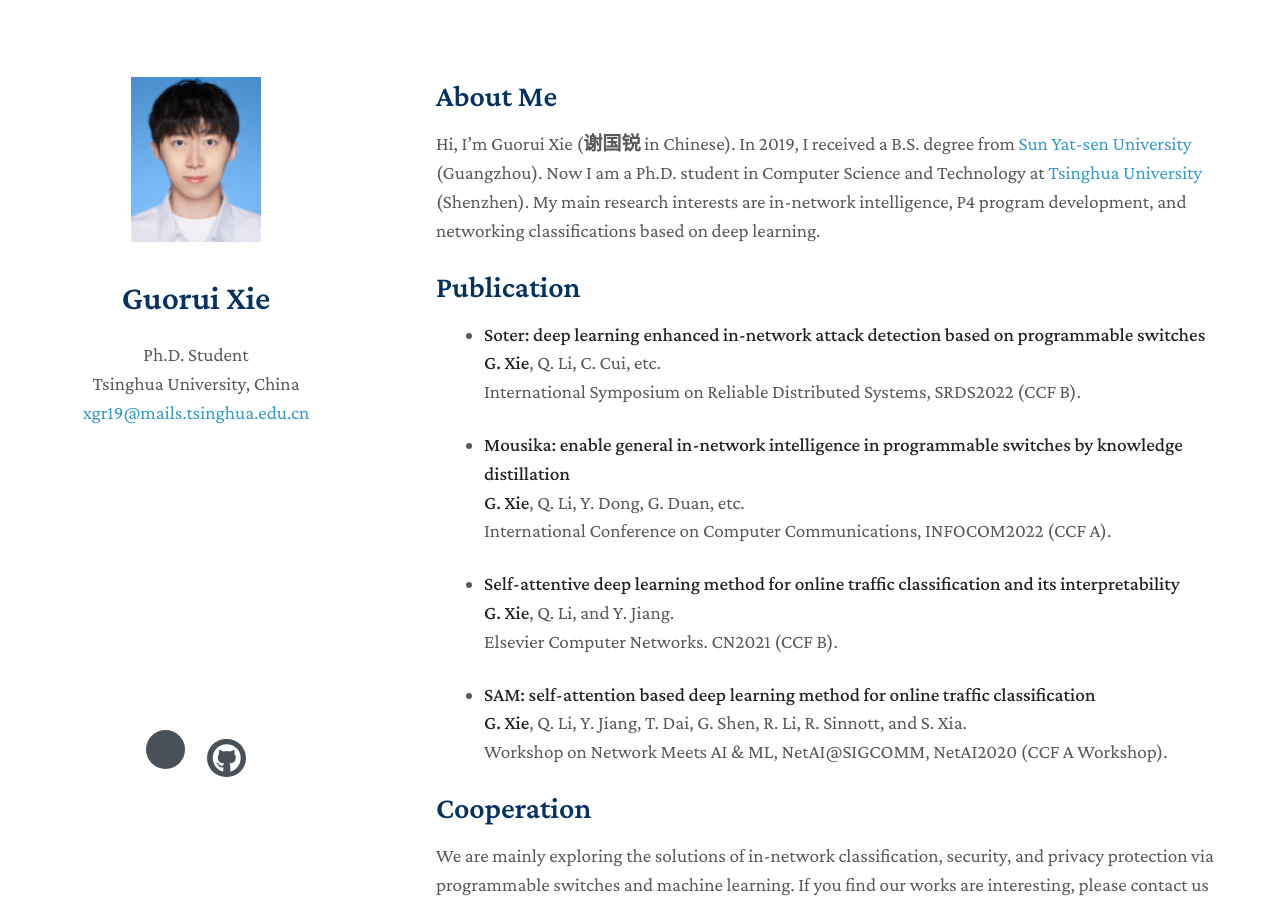
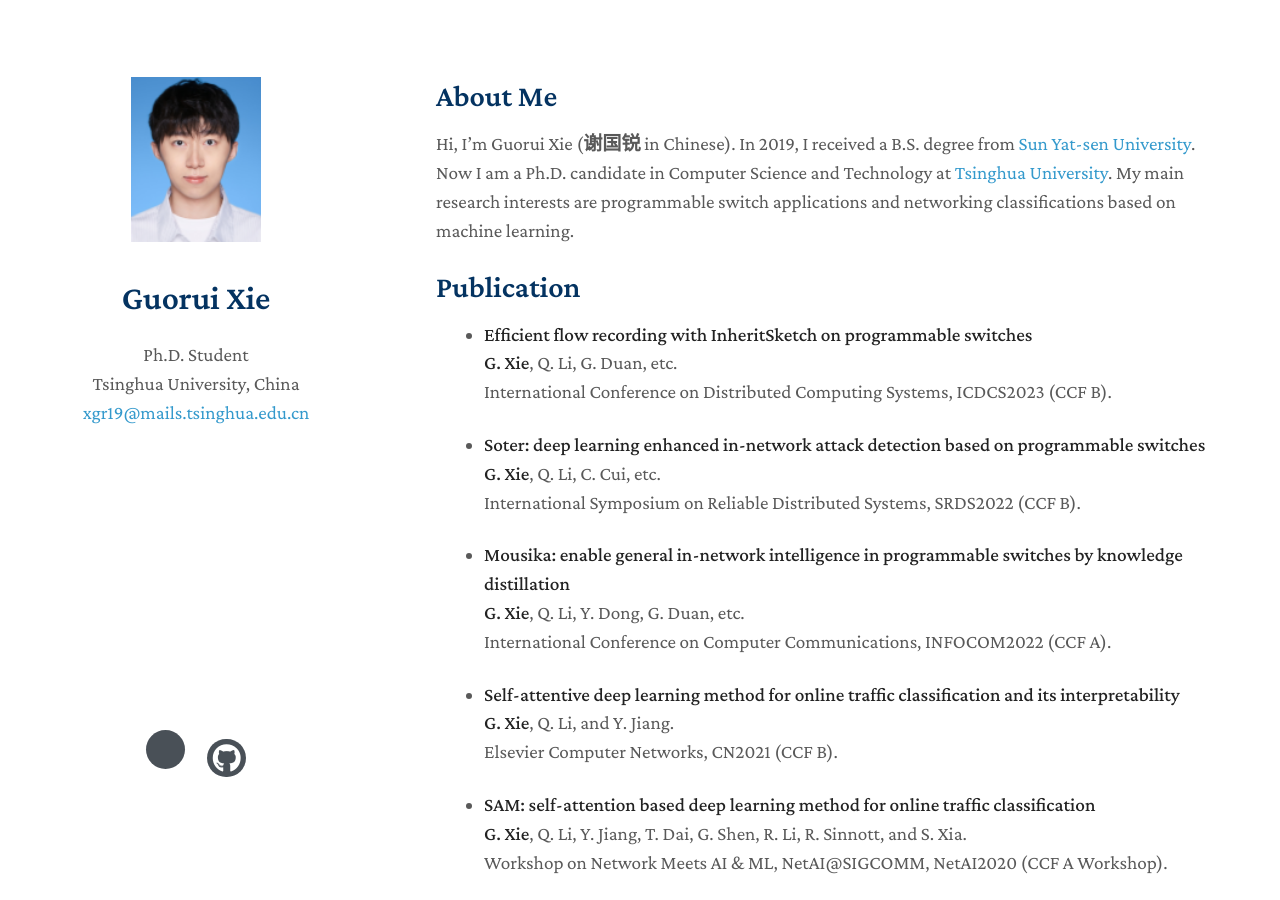
Before and after one commit to xgr19/xgr19.github.io, a Jekyll site: the page built from index.md, in a window 1280 px wide and 900 px high. Built offline with Jekyll 4.4.1, drawn with Linux system fonts in a browser that asks for light colours; nearby versions of some CDN libraries; comment, search, counter and statistics services are not loaded; a style sheet for code colours, icons or effects is not loaded; our own code applies the rules of GitHub Pages for plain Markdown files.

Commit message:
Update index.md

```diff
--- a/index.md
+++ b/index.md
@@ -4,7 +4,7 @@
 
 ## About Me
 
-Hi, I'm Guorui Xie (<b>谢国锐</b> in Chinese). In 2019, I received a B.S. degree from [Sun Yat-sen University](https://www.sysu.edu.cn/sysuen/) (Guangzhou). Now I am a Ph.D. student in Computer Science and Technology at [Tsinghua University](https://www.cs.tsinghua.edu.cn/csen/) (Shenzhen). My main research interests are in-network intelligence, P4 program development, and networking classifications based on deep learning.
+Hi, I'm Guorui Xie (<b>谢国锐</b> in Chinese). In 2019, I received a B.S. degree from [Sun Yat-sen University](https://www.sysu.edu.cn/sysuen/). Now I am a Ph.D. candidate in Computer Science and Technology at [Tsinghua University](https://www.cs.tsinghua.edu.cn/csen/). My main research interests are programmable switch applications and networking classifications based on machine learning.
 
 <!-- ## Research Interests
 
@@ -28,6 +28,12 @@
   <br>
   [[PDF](https://arxiv.org/pdf/2002.10211.pdf)] [[Code](https://github.com/yaoyao-liu/mnemonics)] <strong><i style="color:#e74d3c">Oral Presentation</i></strong> -->
 
+- **Efficient flow recording with InheritSketch on programmable switches**
+  <br>
+  **G. Xie**, Q. Li, G. Duan, etc.
+  <br>
+  International Conference on Distributed Computing Systems, ICDCS2023 (CCF B).
+
 - **Soter: deep learning enhanced in-network attack detection based on programmable switches**
   <br>
   **G. Xie**, Q. Li, C. Cui, etc.
@@ -44,7 +50,7 @@
   <br>
   **G. Xie**, Q. Li, and Y. Jiang.
   <br>
-  Elsevier Computer Networks. CN2021 (CCF B).
+  Elsevier Computer Networks, CN2021 (CCF B).
 
 - **SAM: self-attention based deep learning method for online traffic classification**
   <br>
```
